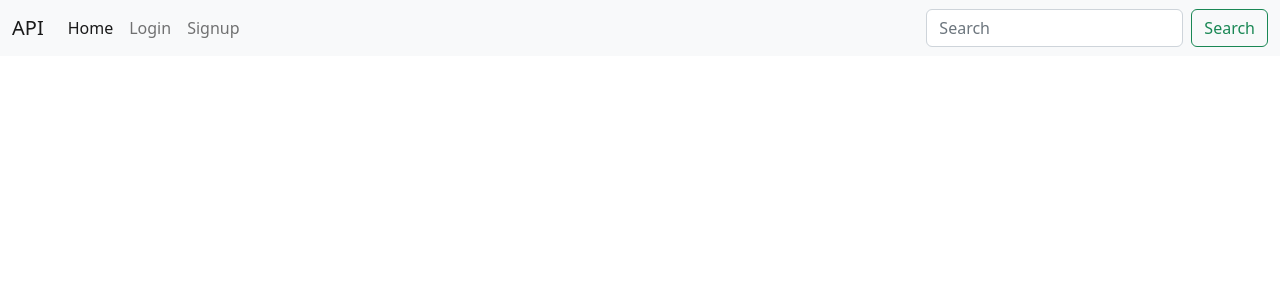
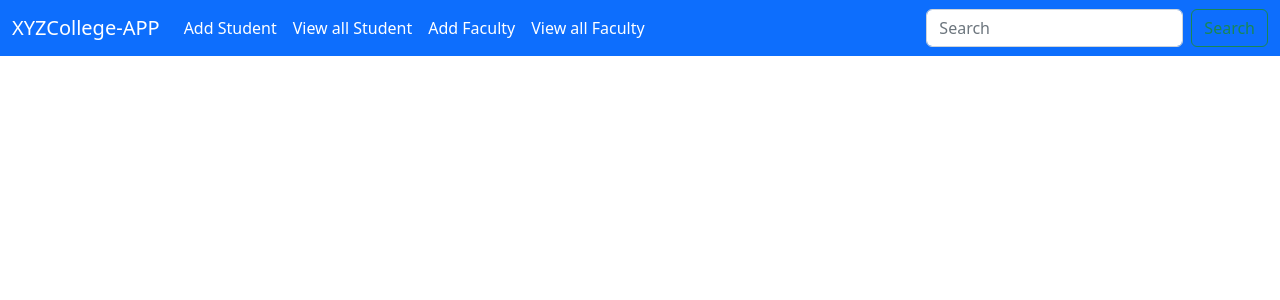
Before and after one commit to jemelsalby/xyzcollege, an Angular app: page /navbar in a window 1280 px wide. Shown: the top 300 px of the page. Built offline with nearby package versions, Linux system fonts and the light colour scheme.

Commit message:
xyzcollege

```diff
--- a/src/app/app.module.ts
+++ b/src/app/app.module.ts
@@ -7,6 +7,7 @@ import { AppComponent } from './app.component';
 import { NavbarComponent } from './navbar/navbar.component';
 import { LoginComponent } from './login/login.component';
 import { FormsModule } from '@angular/forms';
+import { HomeComponent } from './home/home.component';
 
 const routes:Routes=[
   {
@@ -21,7 +22,8 @@ path:'',component:LoginComponent
   declarations: [
     AppComponent,
     NavbarComponent,
-    LoginComponent
+    LoginComponent,
+    HomeComponent
   ],
   imports: [
     BrowserModule,
--- /dev/null
+++ b/src/app/home/home.component.html
@@ -0,0 +1 @@
+<app-navbar></app-navbar>
--- /dev/null
+++ b/src/app/home/home.component.ts
@@ -0,0 +1,15 @@
+import { Component, OnInit } from '@angular/core';
+
+@Component({
+  selector: 'app-home',
+  templateUrl: './home.component.html',
+  styleUrls: ['./home.component.css']
+})
+export class HomeComponent implements OnInit {
+
+  constructor() { }
+
+  ngOnInit(): void {
+  }
+
+}
--- a/src/app/navbar/navbar.component.html
+++ b/src/app/navbar/navbar.component.html
@@ -1,20 +1,24 @@
-<nav class="navbar navbar-expand-lg bg-light">
+<nav class="navbar navbar-expand-lg bg-primary navbar-dark">
     <div class="container-fluid">
-      <a class="navbar-brand" href="#">API</a>
+      <a class="navbar-brand" href="#">XYZCollege-APP</a>
       <button class="navbar-toggler" type="button" data-bs-toggle="collapse" data-bs-target="#navbarSupportedContent" aria-controls="navbarSupportedContent" aria-expanded="false" aria-label="Toggle navigation">
         <span class="navbar-toggler-icon"></span>
       </button>
       <div class="collapse navbar-collapse" id="navbarSupportedContent">
         <ul class="navbar-nav me-auto mb-2 mb-lg-0">
           <li class="nav-item">
-            <a class="nav-link active" aria-current="page" href="#">Home</a>
+            <a class="nav-link active" aria-current="page" routerLink="/student">Add Student</a>
           </li>
           <li class="nav-item">
-            <a class="nav-link" href="#">Login</a>
+            <a class="nav-link active" aria-current="page" routerLink="/view">View all Student</a>
           </li>
           <li class="nav-item">
-            <a class="nav-link" href="#">Signup</a>
+            <a class="nav-link active" aria-current="page" routerLink="/faculty">Add Faculty</a>
           </li>
+          <li class="nav-item">
+            <a class="nav-link active" aria-current="page" routerLink="/viewfaculty">View all Faculty</a>
+          </li>
+
         </ul>
         <form class="d-flex" role="search">
           <input class="form-control me-2" type="search" placeholder="Search" aria-label="Search">
```
Also changed, not shown: src/app/home/home.component.css (added).
